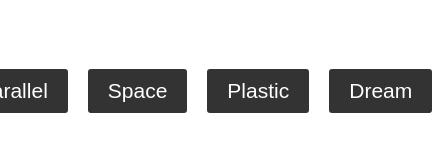
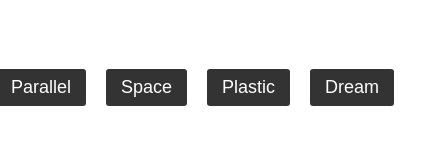
Before and after one commit to Maree13/web-in-react, a React (Create React App) app: page / in a window 390 px wide. Shown: the part 3313-3476 px from the top of the page, 432 px wide, since content can reach past the window. Built offline with nearby package versions, Linux system fonts and the light colour scheme.

Commit message:
tabs media query

```diff
--- a/src/components/TabsComponent.css
+++ b/src/components/TabsComponent.css
@@ -44,3 +44,16 @@
 .tab-content p {
   margin: 20px 0 0;
 }
+
+/* Media query pre mobily */
+@media (max-width: 600px) {
+  .tabs-container {
+    /* padding: 20px 40px; */
+  }
+
+  .tab {
+    font-size: 18px;
+    padding: 8px 15px;
+  }
+
+}
```
